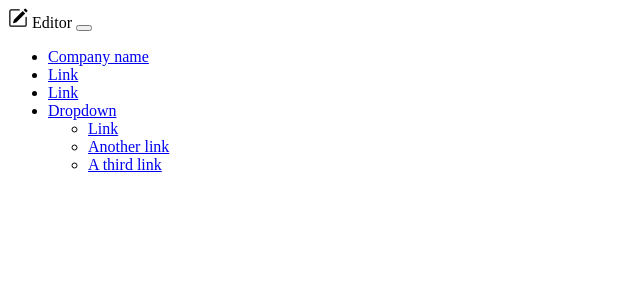
After one commit to group-three-sda/final-project, a Django app: template final_project/snapvisite/templates/snapvisite/nav_bar_your_company.html in a window 1280 px wide. The commit adds this page. Shown: the top 300 px of the page, without its empty margins (0-640 px from the left). Run offline with Django 4.2, Linux system fonts and the light colour scheme; the template is opened without the code that fills it: most values are stand-ins (such as "Sample title", 1, 10 or a date in 2020); parts of the project's set-up code (start-up, migrations or seed data) failed here and were passed over.

Commit message:
Your company editor added. Deleted null and blank true for company_photo. Default company photo added.

```diff
--- a/final_project/snapvisite/models.py
+++ b/final_project/snapvisite/models.py
@@ -39,7 +39,7 @@ def save_photo(instance, filename):
 
 class Company(models.Model):
     company_name = models.CharField(max_length=128)
-    photo = models.ImageField(blank=True, null=True, upload_to=save_photo)
+    photo = models.ImageField(upload_to=save_photo, default='static/snapvisite/images/default_company_photo.png')
     description = models.TextField(blank=True, null=True)
     created_date = models.DateTimeField(auto_now_add=True)
     owner = models.ForeignKey(Profile, on_delete=models.DO_NOTHING)
--- /dev/null
+++ b/final_project/snapvisite/templates/snapvisite/nav_bar_your_company.html
@@ -0,0 +1,33 @@
+<nav class="navbar navbar-expand-sm bg-dark navbar-dark">
+  <div class="container">
+    <a class="navbar-brand">
+      <svg xmlns="http://www.w3.org/2000/svg" width="20" height="20" fill="currentColor" class="bi bi-pencil-square" viewBox="0 0 16 16">
+      <path d="M15.502 1.94a.5.5 0 0 1 0 .706L14.459 3.69l-2-2L13.502.646a.5.5 0 0 1 .707 0l1.293 1.293zm-1.75 2.456-2-2L4.939 9.21a.5.5 0 0 0-.121.196l-.805 2.414a.25.25 0 0 0 .316.316l2.414-.805a.5.5 0 0 0 .196-.12l6.813-6.814z"/>
+      <path fill-rule="evenodd" d="M1 13.5A1.5 1.5 0 0 0 2.5 15h11a1.5 1.5 0 0 0 1.5-1.5v-6a.5.5 0 0 0-1 0v6a.5.5 0 0 1-.5.5h-11a.5.5 0 0 1-.5-.5v-11a.5.5 0 0 1 .5-.5H9a.5.5 0 0 0 0-1H2.5A1.5 1.5 0 0 0 1 2.5v11z"/>
+      </svg> Editor</a>
+    <button class="navbar-toggler" type="button" data-bs-toggle="collapse" data-bs-target="#collapsibleNavbar">
+      <span class="navbar-toggler-icon"></span>
+    </button>
+    <div class="collapse navbar-collapse" id="collapsibleNavbar">
+      <ul class="navbar-nav">
+        <li class="nav-item">
+          <a class="nav-link" href="{% url 'snapvisite:company_name_edit' object.id %}">Company name</a>
+        </li>
+        <li class="nav-item">
+          <a class="nav-link" href="#">Link</a>
+        </li>
+        <li class="nav-item">
+          <a class="nav-link" href="#">Link</a>
+        </li>
+        <li class="nav-item dropdown">
+          <a class="nav-link dropdown-toggle" href="#" role="button" data-bs-toggle="dropdown">Dropdown</a>
+          <ul class="dropdown-menu">
+            <li><a class="dropdown-item" href="#">Link</a></li>
+            <li><a class="dropdown-item" href="#">Another link</a></li>
+            <li><a class="dropdown-item" href="#">A third link</a></li>
+          </ul>
+        </li>
+      </ul>
+    </div>
+  </div>
+</nav>
--- a/final_project/snapvisite/urls.py
+++ b/final_project/snapvisite/urls.py
@@ -1,5 +1,5 @@
 from django.urls import path
-from .views import BaseView, CreateCompanyFirstStepView, CompanyPanelView, YourCompanyView
+from .views import BaseView, CreateCompanyFirstStepView, CompanyPanelView, YourCompanyView, EditCompanyNameView
 
 
 app_name = "snapvisite"
@@ -8,5 +8,6 @@ urlpatterns = [
     path('snapvisite/home-page/', BaseView.as_view(), name='home-page'),
     path('snapvisite/create-company/', CreateCompanyFirstStepView.as_view(), name='create_company_first_step'),
     path('snapvisite/company-panel/', CompanyPanelView.as_view(), name='company_panel'),
-    path('snapvisite/your-company/<int:pk>/', YourCompanyView.as_view(), name='your_company')
+    path('snapvisite/your-company/<int:pk>/', YourCompanyView.as_view(), name='your_company'),
+    path('snapvisite/change-company-name/<int:pk>/', EditCompanyNameView.as_view(), name='company_name_edit')
 ]
```
Also changed, not shown: final_project/snapvisite/forms.py (+8 -0 lines), final_project/snapvisite/templates/snapvisite/company_editor.html (added, +25 -0 lines), final_project/snapvisite/templates/snapvisite/your_company.html (+7 -10 lines), final_project/snapvisite/views.py (+12 -2 lines), final_project/static/snapvisite/images/default_company_photo.png (added).
